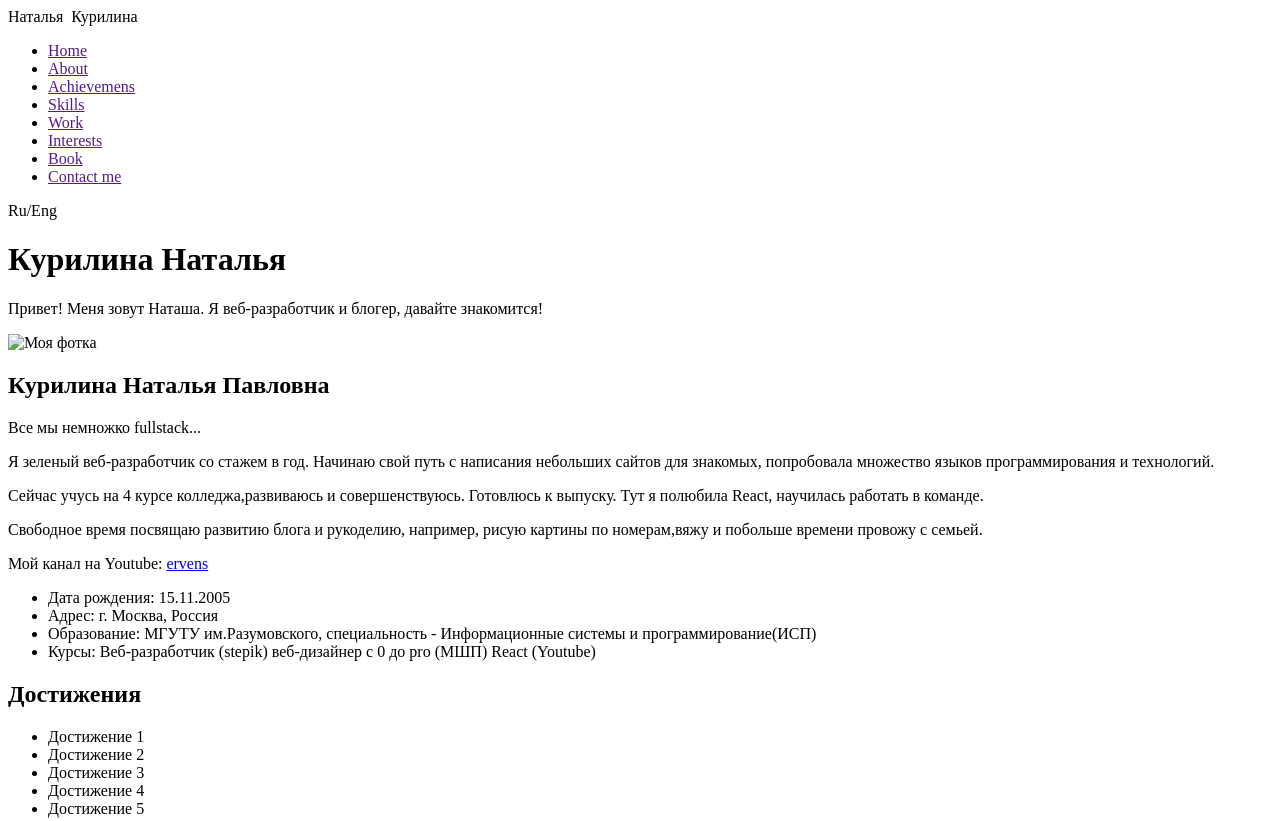
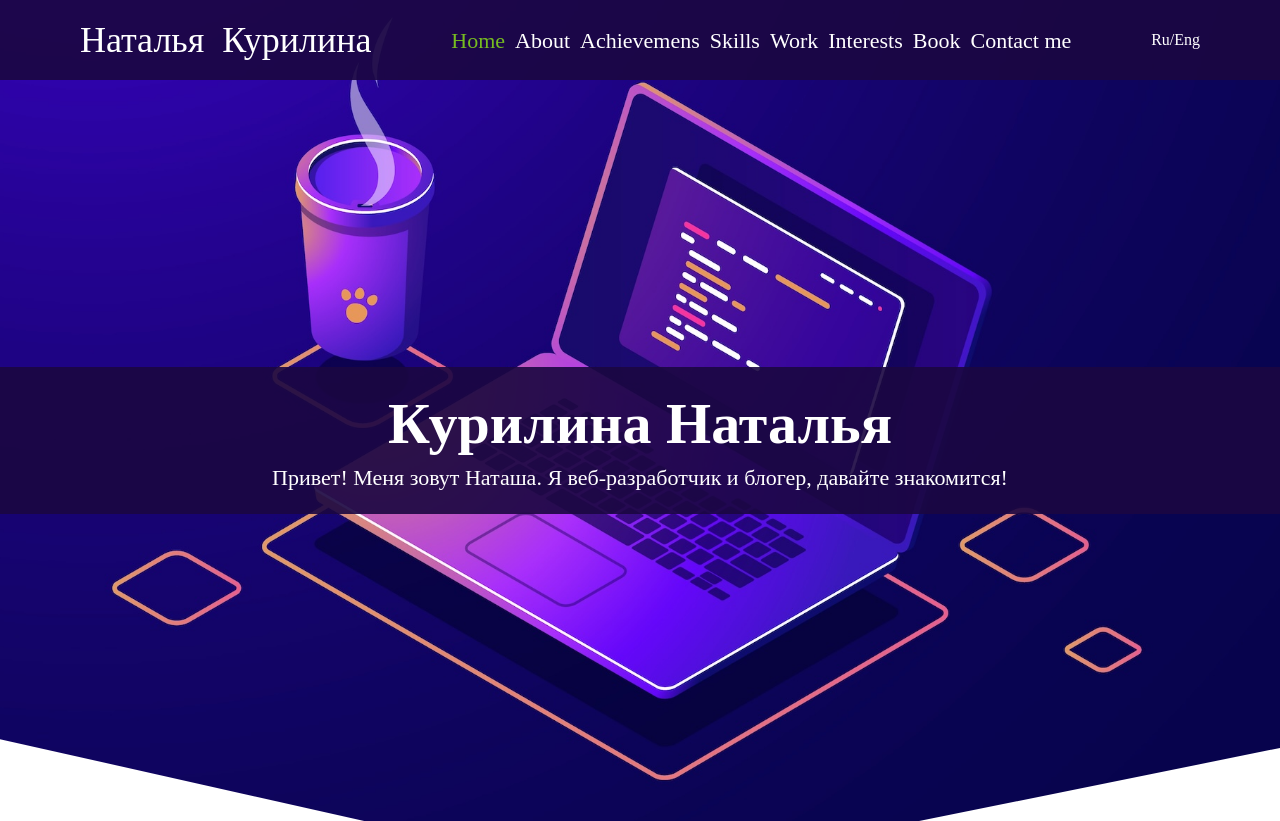
Before and after one commit to ervenss/visit, a plain HTML site: page index.html in a window 1280 px wide. Shown: the top 821 px of the page. Drawn offline with Linux system fonts and the light colour scheme.

Commit message:
стили css почти голностью готовая шапка

```diff
--- /dev/null
+++ b/css/reset.css
@@ -0,0 +1,78 @@
+/* Указываем box sizing */
+*,
+*::before,
+*::after {
+  box-sizing: border-box;
+}
+
+/* Убираем внутренние отступы */
+ul[class],
+ol[class] {
+  padding: 0;
+}
+
+/* Убираем внешние отступы */
+body,
+h1,
+h2,
+h3,
+h4,
+p,
+ul[class],
+ol[class],
+li,
+figure,
+figcaption,
+blockquote,
+dl,
+dd {
+  margin: 0;
+}
+
+/* Выставляем основные настройки по-умолчанию для body */
+body {
+  min-height: 100vh;
+  scroll-behavior: smooth;
+  text-rendering: optimizeSpeed;
+  line-height: 1.5;
+}
+
+/* Удаляем стандартную стилизацию для всех ul и il, у которых есть атрибут class*/
+ul[class],
+ol[class] {
+  list-style: none;
+}
+
+/* Элементы a, у которых нет класса, сбрасываем до дефолтных стилей */
+a:not([class]) {
+  text-decoration-skip-ink: auto;
+}
+
+/* Упрощаем работу с изображениями */
+img {
+  max-width: 100%;
+  display: block;
+}
+
+/* Указываем понятную периодичность в потоке данных у article*/
+article > * + * {
+  margin-top: 1em;
+}
+
+/* Наследуем шрифты для инпутов и кнопок */
+input,
+button,
+textarea,
+select {
+  font: inherit;
+}
+
+/* Удаляем все анимации и переходы для людей, которые предпочитай их не использовать */
+@media (prefers-reduced-motion: reduce) {
+  * {
+    animation-duration: 0.01ms !important;
+    animation-iteration-count: 1 !important;
+    transition-duration: 0.01ms !important;
+    scroll-behavior: auto !important;
+  }
+}
--- /dev/null
+++ b/css/style.css
@@ -0,0 +1,79 @@
+/* переменные */
+:root {
+  --color-green: #76bc21;
+  --background-black-opacity: rgba(27, 7, 66, 0.907);
+}
+
+/* общие стили */
+a {
+  color: var(--color-green);
+  text-decoration: none;
+  transition: opacity 0.25s ease;
+}
+a:hover {
+  opacity: 0.7;
+}
+/* header стили */
+.header {
+  height: 110vh;
+  background: url("/comp.jpeg") no-repeat center; /* блокировка повторения изображения */
+
+  background-size: cover; /* растягивание картинки по размерам блока */
+  clip-path: polygon(100% 0, 100% 85%, 49% 100%, 0 84%, 0 0);
+}
+
+.header-top {
+  color: white;
+  display: flex;
+  align-items: center;
+  justify-content: space-evenly;
+  height: 80px;
+  background: var(--background-black-opacity);
+}
+.header-top a {
+  color: white;
+}
+.header-top a.active {
+  color: var(--color-green);
+}
+.logo {
+  font-size: 36px;
+  color: white;
+}
+.menu {
+  display: flex;
+  align-items: center;
+  justify-content: center;
+}
+
+.menu-element {
+  margin-right: 10px;
+  font-size: 22px;
+}
+.menu-element:last-child {
+  margin-right: 0;
+}
+.header-center {
+  display: flex;
+  flex-direction: column;
+  align-items: center;
+  justify-content: center;
+  height: calc(100vh - 80px);
+
+  color: #fff;
+}
+.name {
+  font-size: 58px;
+  line-height: 74px;
+}
+
+.header-center__wrapper {
+  background-color: var(--background-black-opacity);
+  width: 100%;
+  text-align: center;
+  padding: 20px 0;
+}
+
+.description {
+  font-size: 22px;
+}
--- a/index.html
+++ b/index.html
@@ -3,16 +3,19 @@
   <head>
     <meta charset="UTF-8" />
     <meta name="viewport" content="width=device-width, initial-scale=1.0" />
-    <title>Сайт визитка</title>
+    <title>Курилина Наталья Павловна | Разработчик веб-приложений</title>
+
+    <link rel="stylesheet" href="/css/reset.css" />
+    <link rel="stylesheet" href="/css/style.css" />
   </head>
   <body>
     <header class="header">
       <div class="header-top">
-        <span class="logo">Наталья&nbsp; Курилина</span>
+        <a href="" class="logo">Наталья&nbsp; Курилина</a>
         <nav class="navigation">
           <ul class="menu">
             <li class="menu-element">
-              <a class="menu-element__link" href="">Home</a>
+              <a class="menu-element__link active" href="">Home</a>
             </li>
             <li class="menu-element">
               <a class="menu-element__link" href="">About</a>
@@ -39,12 +42,15 @@
         </nav>
         <div class="switcher">Ru/Eng</div>
       </div>
+
       <div class="header-center">
-        <h1 class="name">Курилина Наталья</h1>
-        <p class="description">
-          Привет! Меня зовут Наташа. Я веб-разработчик и блогер, давайте
-          знакомится!
-        </p>
+        <div class="header-center__wrapper">
+          <h1 class="name">Курилина Наталья</h1>
+          <p class="description">
+            Привет! Меня зовут Наташа. Я веб-разработчик и блогер, давайте
+            знакомится!
+          </p>
+        </div>
       </div>
     </header>
     <!-- секция обо мне -->
```
Also changed, not shown: comp.jpeg (added).
